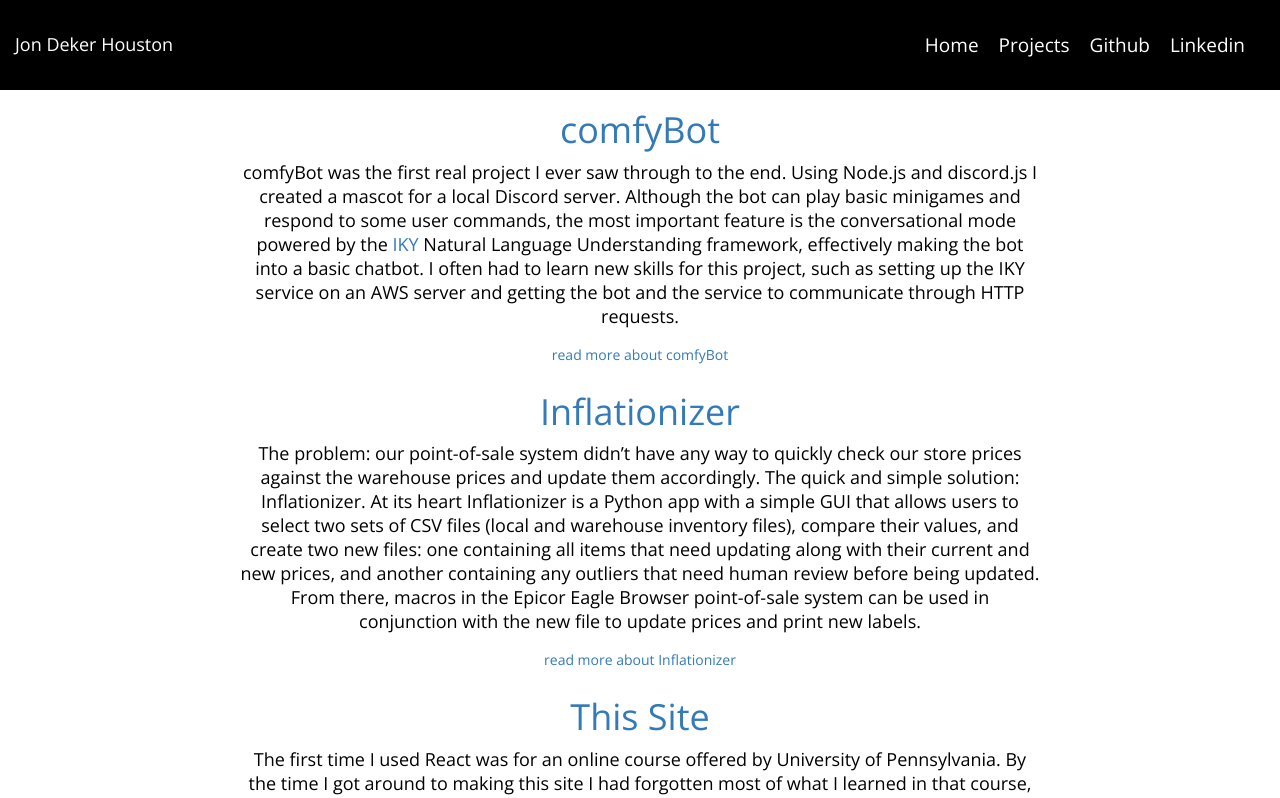
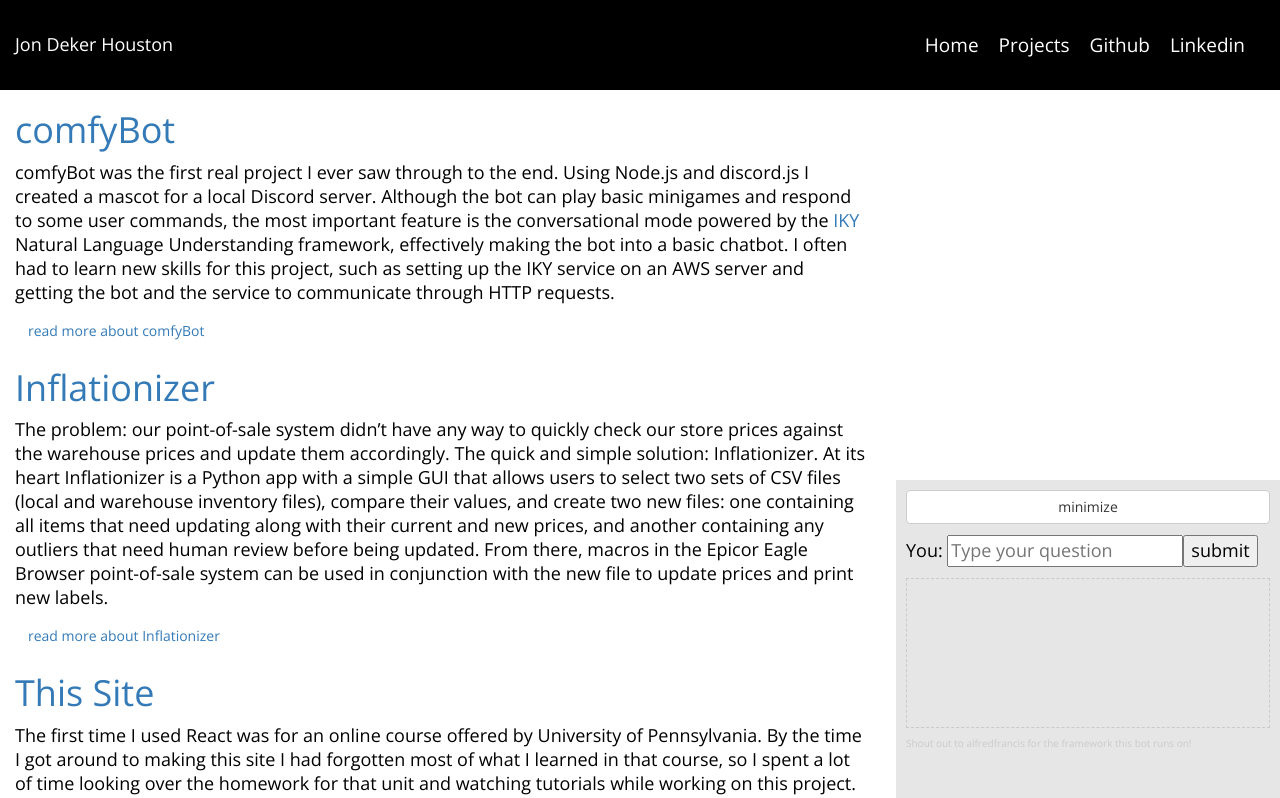
Before and after one commit to jondekerh/main, a React (Create React App) app: page /projects in a window 1280 px wide. Shown: the top 798 px of the page. Built offline with nearby package versions, Linux system fonts and the light colour scheme.

Commit message:
chat window tweaks

```diff
--- a/src/App.js
+++ b/src/App.js
@@ -6,6 +6,7 @@ import {
   Route,
   Link
 } from 'react-router-dom';
+
 
 //components
 import Header from './components/headerComponent/header.js';
--- a/src/assets/css/default.min.css
+++ b/src/assets/css/default.min.css
@@ -1 +1 @@
-body{font-family:'Open Sans',sans-serif;font-size:18px;color:#010000;font-weight:400;font-style:normal}a{-webkit-transition:.4s ease-in-out;-moz-transition:.4s ease-in-out;transition:.4s ease-in-out;cursor:pointer}a:hover{color:#ff1755;-webkit-transition:.4s ease-in-out;-moz-transition:.4s ease-in-out;transition:.4s ease-in-out}.container-fluid{line-height:24px}header{position:relative;display:block;width:100%;background:#010000;color:#fff;height:90px}header .logo{position:absolute;top:50%;left:15px;-webkit-transform:translateY(-50%);-moz-transform:translateY(-50%);transform:translateY(-50%)}header nav,header nav ul,header nav ul li{margin:0;padding:0}header nav{position:absolute;top:50%;right:15px;-webkit-transform:translateY(-50%);-moz-transform:translateY(-50%);transform:translateY(-50%)}header nav ul li{list-style-type:none;display:inline-block;margin-right:20px}header nav ul li.contact{margin:0}header nav ul li a{text-decoration:none!important;font-size:19px;line-height:normal;color:#fff}.projectEntry{text-align:center}.projectEntry p{padding-left:225px;padding-right:225px}.chatWrapper{background:#e6e6e6;padding:30px}.chatWrapper .chatOutput{border-style:dashed;border-width:1px;border-color:#cacaca;padding-top:20px;padding-bottom:20px}.chatWrapper .shoutOut{font-size:10px;color:#cacaca}
+body{font-family:'Open Sans',sans-serif;font-size:18px;color:#010000;font-weight:400;font-style:normal}a{-webkit-transition:.4s ease-in-out;-moz-transition:.4s ease-in-out;transition:.4s ease-in-out;cursor:pointer}a:hover{color:#ff1755;-webkit-transition:.4s ease-in-out;-moz-transition:.4s ease-in-out;transition:.4s ease-in-out}.container-fluid{line-height:24px}header{position:relative;display:block;width:100%;background:#010000;color:#fff;height:90px}header .logo{position:absolute;top:50%;left:15px;-webkit-transform:translateY(-50%);-moz-transform:translateY(-50%);transform:translateY(-50%)}header nav,header nav ul,header nav ul li{margin:0;padding:0}header nav{position:absolute;top:50%;right:15px;-webkit-transform:translateY(-50%);-moz-transform:translateY(-50%);transform:translateY(-50%)}header nav ul li{list-style-type:none;display:inline-block;margin-right:20px}header nav ul li.contact{margin:0}header nav ul li a{text-decoration:none!important;font-size:19px;line-height:normal;color:#fff}.projectEntry{text-align:left;padding-right:32%}.chatWrapper{background:#e6e6e6;position:fixed;bottom:0;right:0;height:40%;width:30%;padding:10px}.chatWrapper .chatInput{padding-top:3%;padding-bottom:3%}.chatWrapper .chatOutput{border-style:dashed;border-width:1px;border-color:#cacaca;height:50%;overflow:scroll;overflow-x:hidden}.chatWrapper .shoutOut{font-size:10px;color:#cacaca}
--- a/src/assets/scss/default.scss
+++ b/src/assets/scss/default.scss
@@ -47,24 +47,39 @@ header {
 }
 
 .projectEntry {
-  text-align: center;
+  text-align: left;
+  padding-right: 32%;
 
   p {
-    padding-left: 225px;
-    padding-right: 225px;
+
   }
 }
 
 .chatWrapper {
   background: $lightGray;
-  padding: 30px;
+  position: fixed;
+  bottom: 0;
+  right: 0;
+  height: 40%;
+  width: 30%;
+  padding: 10px;
+
+  .chatMinMax {
+
+  }
+
+  .chatInput {
+    padding-top: 3%;
+    padding-bottom: 3%;
+  }
 
   .chatOutput {
     border-style: dashed;
     border-width: 1px;
     border-color: #cacaca;
-    padding-top: 20px;
-    padding-bottom: 20px;
+    height: 50%;
+    overflow: scroll;
+    overflow-x: hidden;
     /*padding does cause issues since it controls how big box is around words,
     making it unnecessarily large. fix. scroll box?*/
   }
--- a/src/components/footerComponent/footer.js
+++ b/src/components/footerComponent/footer.js
@@ -1,16 +1,23 @@
 import React, { Component } from 'react';
+import {
+  Button
+} from 'react-bootstrap';
 const request = require('request');
+
 
 class Footer extends Component {
   constructor(props) {
     super(props);
     this.state = {
       inputValue: '',
-      outputValue: <br></br>
+      outputValue: <br></br>,
+      isOpen: true,
+      minMax: 'minimize'
     };
 
     this.handleChange = this.handleChange.bind(this);
     this.handleSubmit = this.handleSubmit.bind(this);
+    this.changeIsOpenState = this.changeIsOpenState.bind(this);
   }
 
   handleChange(e) {
@@ -58,14 +65,36 @@ class Footer extends Component {
 
   }
 
+  changeIsOpenState() {
+    this.setState({isOpen: !this.state.isOpen}, this.handleMinMax);
+  }
+
+  handleMinMax() {
+    if (this.state.isOpen) {
+      this.setState({minMax: 'minimize'});
+    }
+    else {
+      this.setState({minMax: 'maximize'});
+    };
+    console.log(this.state.isOpen);
+  }
+
+//  componentWillUpdate() {
+//    this.handleMinMax1;
+//    console.log(this.state.isOpen);
+//  }
+
+  //need a way of checking the change or something every time the component updates
+
   render() {
     return (
       <footer>
 
         <div className='chatWrapper'>
+          <Button className='chatMinMax' onClick={this.changeIsOpenState} block>{this.state.minMax}</Button>
           <div className='chatInput'>
             <form onSubmit={this.handleSubmit}>
-              You: <input type='text' value={this.state.inputValue} placeholder='placeholder' onChange={this.handleChange}></input>
+              You: <input type='text' value={this.state.inputValue} placeholder='Type your question' onChange={this.handleChange}></input>
               <button type='button' onClick={this.handleSubmit}>submit</button>
             </form>
           </div>
```
